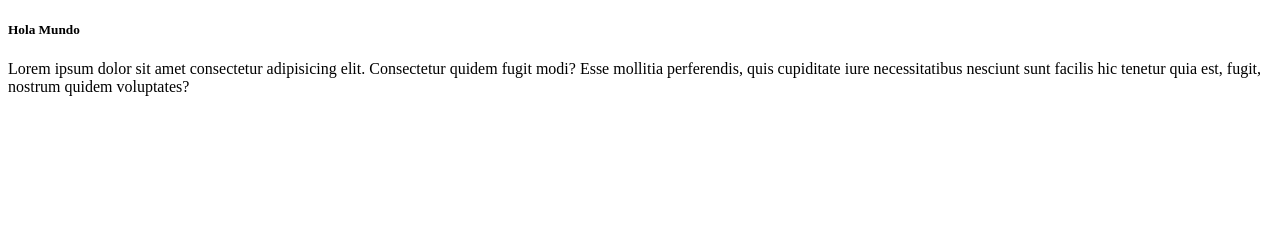
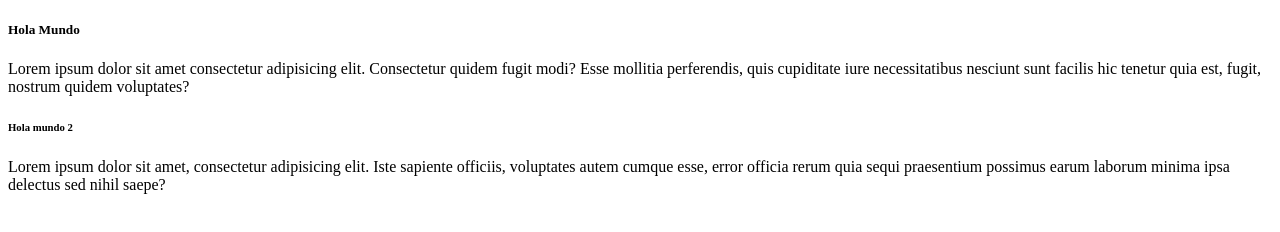
Before and after one commit to andresiny98/Proyecto-X, a plain HTML site: page index.html in a window 1280 px wide. Drawn offline with Linux system fonts and the light colour scheme.

Commit message:
Second commit

```diff
--- a/index.html
+++ b/index.html
@@ -14,5 +14,11 @@
       necessitatibus nesciunt sunt facilis hic tenetur quia est, fugit, nostrum
       quidem voluptates?
     </p>
+    <h6>Hola mundo 2</h6>
+    <p>
+      Lorem ipsum dolor sit amet, consectetur adipisicing elit. Iste sapiente
+      officiis, voluptates autem cumque esse, error officia rerum quia sequi
+      praesentium possimus earum laborum minima ipsa delectus sed nihil saepe?
+    </p>
   </body>
 </html>
```
